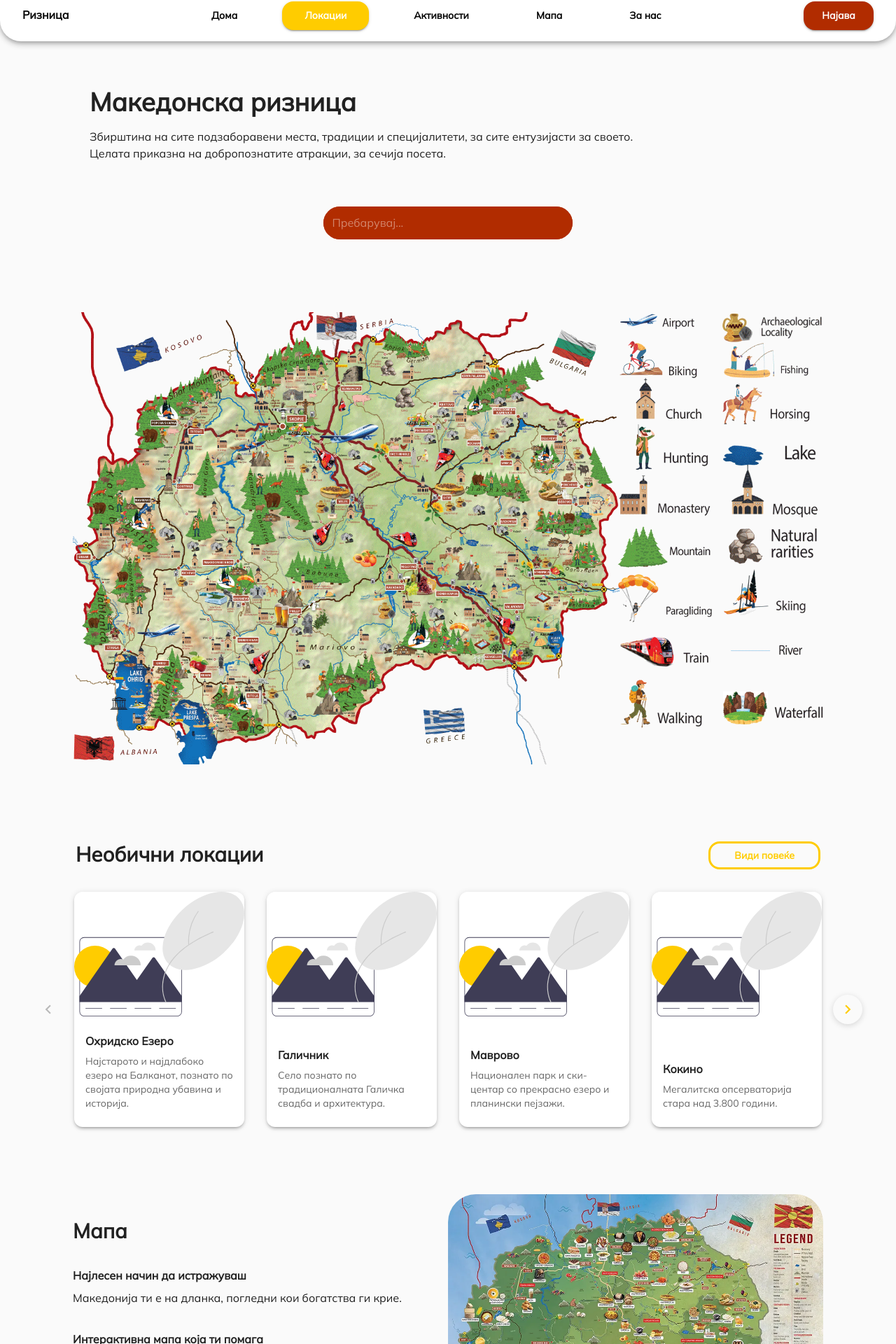
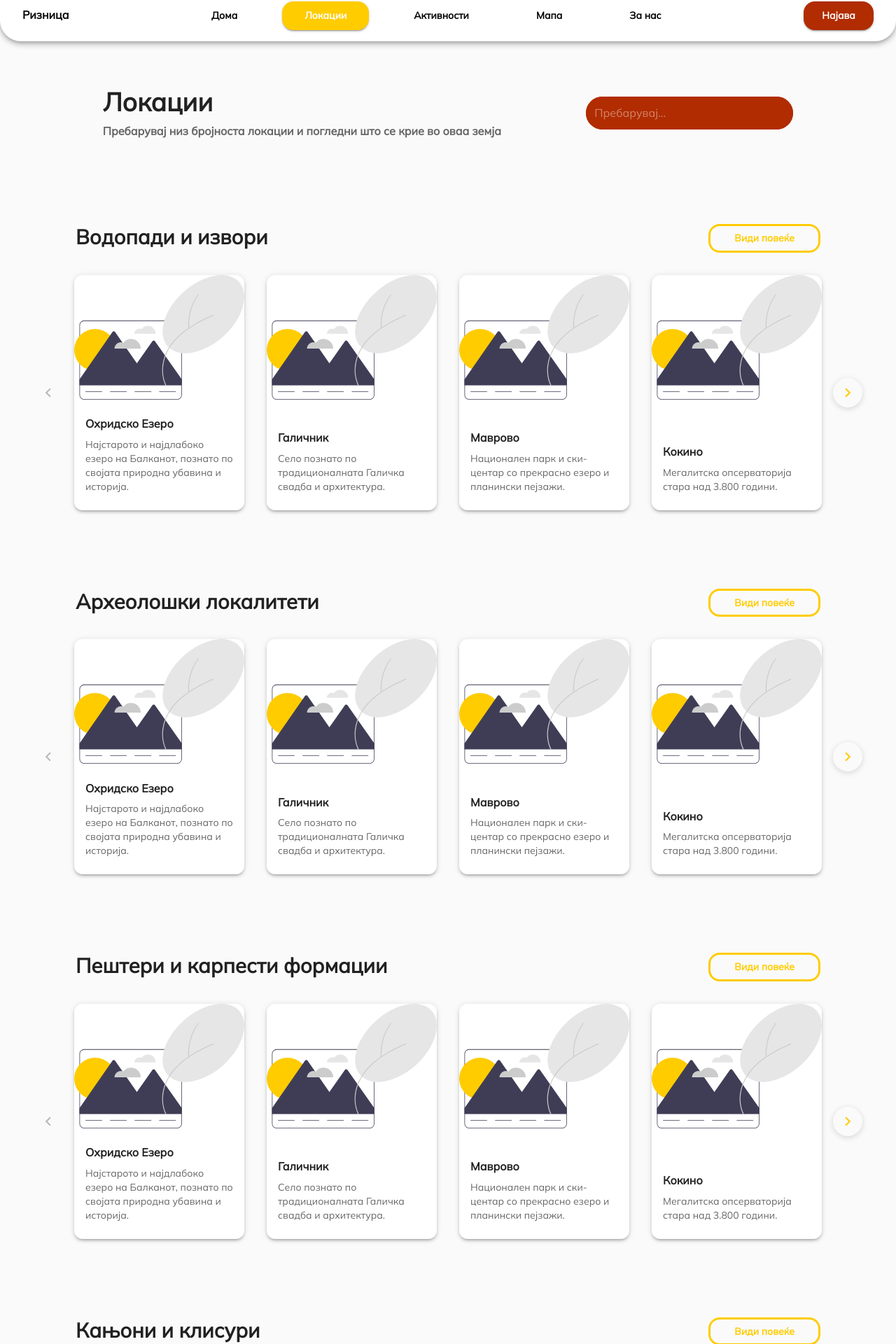
Before and after one commit to elena-risteska/riznica-fe, a React (Vite) app: page /locations in a window 1280 px wide. Shown: the part 14-1934 px from the top of the page at 70% size. Built offline with nearby package versions, Linux system fonts and the light colour scheme; some icons are missing.

Commit message:
add locations page

```diff
--- /dev/null
+++ b/src/components/ScrollerSegment.jsx
@@ -0,0 +1,32 @@
+import { Box, Typography } from "@mui/material";
+import { Link as RouterLink } from "react-router-dom";
+import { styles } from "./styles";
+import HorizontalList from "./HorizontalList";
+import PhotoCard from "./ui/cards/PhotoCard";
+import SecondaryButton from "./ui/buttons/SecondaryButton";
+
+const ScrollerSegment = ({ items, visibleItems, title, to }) => {
+  return (
+    <Box my={{ xs: 5, md: 10 }}>
+      <Box sx={styles.scroller}>
+        <Typography
+          variant="h4"
+          sx={{ textAlign: { xs: "center", md: "left" } }}
+        >
+          {title}
+        </Typography>
+        <SecondaryButton component={RouterLink} to={to} sx={styles.secondary}>
+          Види повеќе
+        </SecondaryButton>
+      </Box>
+      <HorizontalList
+        items={items}
+        visibleItems={visibleItems}
+        cardType="photo"
+        renderItem={(item) => <PhotoCard {...item} />}
+      />
+    </Box>
+  );
+};
+
+export default ScrollerSegment;
--- a/src/components/pages/home/ActivitiesHome.jsx
+++ /dev/null
@@ -1,31 +0,0 @@
-import { Box, Typography } from "@mui/material";
-import { Link as RouterLink } from "react-router-dom";
-import HorizontalList from "../../HorizontalList";
-import PhotoCard from "../../ui/cards/PhotoCard";
-import SecondaryButton from "../../ui/buttons/SecondaryButton";
-import styles from "../styles";
-
-const ActivitiesHome = ({ activities, visibleItems }) => {
-  return (
-    <Box my={10}>
-      <Box sx={styles.locationsHome}>
-        <Typography variant="h4">Адреналински активности</Typography>
-        <SecondaryButton
-          component={RouterLink}
-          to="/activities"
-          sx={styles.secondaryHome}
-        >
-          Види повеќе
-        </SecondaryButton>
-      </Box>
-      <HorizontalList
-        items={activities}
-        visibleItems={visibleItems}
-        cardType="photo"
-        renderItem={(item) => <PhotoCard {...item} />}
-      />
-    </Box>
-  );
-};
-
-export default ActivitiesHome;
--- a/src/components/pages/home/LocationsHome.jsx
+++ /dev/null
@@ -1,31 +0,0 @@
-import { Box, Typography } from "@mui/material";
-import { Link as RouterLink } from "react-router-dom";
-import HorizontalList from "../../HorizontalList";
-import PhotoCard from "../../ui/cards/PhotoCard";
-import SecondaryButton from "../../ui/buttons/SecondaryButton";
-import styles from "../styles";
-
-const LocationsHome = ({ locations, visibleItems }) => {
-  return (
-    <>
-      <Box sx={styles.locationsHome}>
-        <Typography variant="h4">Необични локации</Typography>
-        <SecondaryButton
-          component={RouterLink}
-          to="/locations"
-          sx={styles.secondaryHome}
-        >
-          Види повеќе
-        </SecondaryButton>
-      </Box>
-      <HorizontalList
-        items={locations}
-        visibleItems={visibleItems}
-        cardType="photo"
-        renderItem={(item) => <PhotoCard {...item} />}
-      />
-    </>
-  );
-};
-
-export default LocationsHome;
--- /dev/null
+++ b/src/components/pages/locations/HeaderLocations.jsx
@@ -0,0 +1,30 @@
+import { Box, Typography } from "@mui/material";
+import { useState } from "react";
+import SearchBar from "../../ui/SearchBar";
+import styles from "./styles";
+
+const handleSearch = () => {
+  console.log("Searching for:", search);
+};
+const HeaderLocations = () => {
+  const [search, setSearch] = useState("");
+
+  return (
+    <Box sx={styles.header}>
+      <Box sx={styles.text}>
+        <Typography variant="h2">Локации</Typography>
+        <Typography variant="h6" color="text.secondary">
+          Пребарувај низ бројноста локации и погледни што се крие во оваа земја
+        </Typography>
+      </Box>
+      <Box sx={styles.searchBar}>
+        <SearchBar
+          value={search}
+          onChange={(e) => setSearch(e.target.value)}
+          onSubmit={handleSearch}
+        />
+      </Box>
+    </Box>
+  );
+};
+export default HeaderLocations;
--- /dev/null
+++ b/src/components/pages/locations/styles.js
@@ -0,0 +1,22 @@
+const styles = {
+  header: {
+    display: "flex",
+    flexDirection: { xs: "column", md: "row" },
+    justifyContent: "space-evenly",
+    alignItems: "center",
+    width: "100%",
+    pb: { xs: 0, md: 5 },
+  },
+  text: {
+    display: "flex",
+    flexDirection: "column",
+    width: { xs: "100%", md: "50%" },
+    gap: 1,
+  },
+  searchBar: {
+    display: "flex",
+    width: { xs: "100%", md: "25%" },
+    mt: { xs: 4, md: 0 },
+  },
+};
+export default styles;
--- a/src/components/pages/styles.js
+++ b/src/components/pages/styles.js
@@ -13,27 +13,13 @@ const styles = {
     py: { xs: 0, sm: 5 },
     px: { xs: 0, sm: 7 },
   },
-  locationsHome: {
-    display: "flex",
-    flexDirection: { xs: "column", md: "row" },
-    justifyContent: { xs: "center", md: "space-between" },
-    alignItems: { xs: "center", md: "flex-start" },
-    px: { xs: 0, sm: 7.5 },
-    mt: 8,
-  },
-  secondaryHome: {
-    width: { xs: "80%", sm: "25%", lg: "15%" },
-    borderRadius: 4,
-    border: 3,
-    mt: { xs: 2, md: 0 },
-  },
   mapHome: {
     display: "flex",
     flexDirection: { xs: "column", md: "row" },
     width: "100%",
     px: { xs: 1, md: 7 },
-    pt: 8,
     gap: 4,
+    my: 12,
   },
   mapText: {
     display: "flex",
--- a/src/components/styles.js
+++ b/src/components/styles.js
@@ -18,6 +18,20 @@ const styles = {
     textAlign: "center",
   },
   map: { height: "400px", borderRadius: 10, overflow: "hidden", boxShadow: 3 },
+  scroller: {
+    display: "flex",
+    flexDirection: { xs: "column", md: "row" },
+    justifyContent: { xs: "center", md: "space-between" },
+    alignItems: { xs: "center", md: "flex-start" },
+    px: { xs: 0, sm: 7.5 },
+    mt: 8,
+  },
+  secondary: {
+    width: { xs: "80%", sm: "25%", lg: "15%" },
+    borderRadius: 4,
+    border: 3,
+    mt: { xs: 2, md: 0 },
+  },
 };
 
 const chevrons = (theme, disabled) => ({
--- /dev/null
+++ b/src/config/locations.js
@@ -0,0 +1,29 @@
+const locations = [
+  {
+    title: "Водопади и извори",
+    to: "/waterfalls",
+    key: "waterfalls",
+  },
+  {
+    title: "Археолошки локалитети",
+    to: "/archeology",
+    key: "archeology",
+  },
+  {
+    title: "Пештери и карпести формации",
+    to: "/caves",
+    key: "caves",
+  },
+  {
+    title: "Кањони и клисури",
+    to: "/canyons",
+    key: "canyons",
+  },
+  {
+    title: "Културно-историски знаменитости",
+    to: "/landmarks",
+    key: "landmarks",
+  },
+];
+
+export default locations;
--- a/src/config/routes.jsx
+++ b/src/config/routes.jsx
@@ -3,9 +3,10 @@ import React from "react";
 export const importHome = () => import("../pages/Home");
 export const importAbout = () => import("../pages/About");
 export const importNotFound = () => import("../pages/NotFound");
+export const importLocations = () => import("../pages/Locations");
 
 const LazyHome = React.lazy(importHome);
-const LazyLocations = React.lazy(importHome);
+const LazyLocations = React.lazy(importLocations);
 const LazyActivities = React.lazy(importHome);
 const LazyMap = React.lazy(importHome);
 const LazyAbout = React.lazy(importAbout);
@@ -24,7 +25,7 @@ export const routes = [
     element: LazyLocations,
     label: "Локации",
     showInNav: true,
-    preload: importHome,
+    preload: importLocations,
   },
   {
     path: "/activities",
--- a/src/pages/Home.jsx
+++ b/src/pages/Home.jsx
@@ -4,9 +4,8 @@ import Banner from "../components/layout/Banner";
 import DefaultLayout from "../layouts/DefaultLayout";
 import CommentsHome from "../components/pages/home/CommentsHome";
 import HeaderHome from "../components/pages/home/HeaderHome";
-import LocationsHome from "../components/pages/home/LocationsHome";
+import ScrollerSegment from "../components/ScrollerSegment";
 import MapHome from "../components/pages/home/MapHome";
-import ActivitiesHome from "../components/pages/home/ActivitiesHome";
 
 const Home = () => {
   const [locations, setLocations] = useState([]);
@@ -32,9 +31,19 @@ const Home = () => {
   return (
     <DefaultLayout>
       <HeaderHome />
-      <LocationsHome locations={locations} visibleItems={visibleItems} />
+      <ScrollerSegment
+        items={locations}
+        visibleItems={visibleItems}
+        title="Необични локации"
+        to="/locations"
+      />
       <MapHome />
-      <ActivitiesHome activities={activities} visibleItems={4} />
+      <ScrollerSegment
+        items={activities}
+        visibleItems={4}
+        title="Адреналински активности"
+        to="/activities"
+      />
       <CommentsHome comments={comments} visibleItems={3} />
       <Banner />
     </DefaultLayout>
--- /dev/null
+++ b/src/pages/Locations.jsx
@@ -0,0 +1,57 @@
+import { useState, useEffect } from "react";
+import DefaultLayout from "../layouts/DefaultLayout";
+import useVisibleItems from "../hooks/useVisibleItems";
+import ScrollerSegment from "../components/ScrollerSegment";
+import HeaderLocations from "../components/pages/locations/HeaderLocations";
+import locations from "../config/locations";
+
+const Locations = () => {
+  const [waterfalls, setWaterfalls] = useState([]);
+  const [archeology, setArcheology] = useState([]);
+  const [caves, setCaves] = useState([]);
+  const [canyons, setCanyons] = useState([]);
+  const [landmarks, setLandmarks] = useState([]);
+
+  const visibleItems = useVisibleItems();
+
+  const itemsMap = {
+    waterfalls,
+    archeology,
+    caves,
+    canyons,
+    landmarks,
+  };
+
+  useEffect(() => {
+    fetch("/mock-data.json")
+      .then((res) => res.json())
+      .then((data) => {
+        console.log("Fetched data:", data);
+        setWaterfalls(data.locations);
+        setArcheology(data.locations);
+        setCaves(data.locations);
+        setCanyons(data.locations);
+        setLandmarks(data.locations);
+      })
+      .catch((err) => {
+        console.error("Failed to load data:", err);
+      });
+  }, []);
+
+  return (
+    <DefaultLayout>
+      <HeaderLocations />
+      {locations.map(({ title, to, key }) => (
+        <ScrollerSegment
+          key={to}
+          items={itemsMap[key]}
+          visibleItems={visibleItems}
+          title={title}
+          to={to}
+        />
+      ))}
+    </DefaultLayout>
+  );
+};
+
+export default Locations;
```
